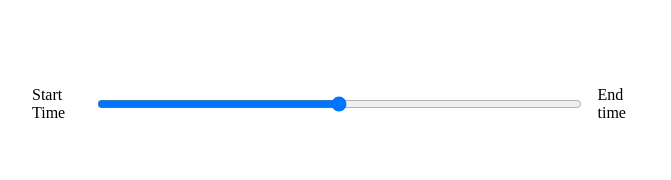
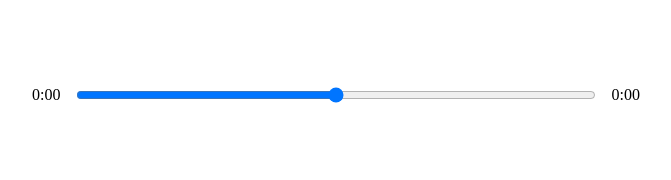
Before and after one commit to lannisterrr/react-music-player, a React (Create React App) app: page / in a window 1280 px wide. Shown: the part 410-590 px from the top of the page, without its empty margins (304-975 px from the left). Built offline with nearby package versions, Linux system fonts and the light colour scheme.

Commit message:
updateTime and play/pause

```diff
--- a/src/App.js
+++ b/src/App.js
@@ -6,10 +6,15 @@
 function App() {
   const [songs, setSongs] = useState(data());
   const [currentSong, setCurrentSong] = useState(songs[0]); // at mount show the first song in array
+  const [isPlaying, setIsPlaying] = useState(false);
   return (
     <div className="App">
       <Song currentSong={currentSong} />
-      <Player />
+      <Player
+        isPlaying={isPlaying}
+        setIsPlaying={setIsPlaying}
+        currentSong={currentSong}
+      />
     </div>
   );
 }
--- a/src/components/Player.js
+++ b/src/components/Player.js
@@ -1,4 +1,4 @@
-import React from 'react';
+import React, { useState, useRef } from 'react';
 import { FontAwesomeIcon } from '@fortawesome/react-fontawesome'; // this is kinda like components not the specific icons
 import {
   faPlay,
@@ -6,23 +6,66 @@
   faAngleRight,
 } from '@fortawesome/free-solid-svg-icons'; // the actual icon
 
-const Player = () => {
+const Player = ({ currentSong, isPlaying, setIsPlaying }) => {
+  const audioRef = useRef(null);
+  const playSongHandler = () => {
+    if (isPlaying) {
+      audioRef.current.pause();
+      setIsPlaying(!isPlaying);
+    } else {
+      audioRef.current.play();
+      setIsPlaying(!isPlaying);
+    }
+  };
+
+  const timeUpdateHandler = e => {
+    let current = e.target.currentTime;
+    let duration = e.target.duration;
+    setSongInfo({ ...songInfo, currentTime: current, duration }); // ... for previous value in object
+  };
+
+  const getTime = time => {
+    let Minutes = Math.floor(time / 60); // to get the minutes
+    let Seconds = Math.floor(time % 60);
+    if (Seconds < 10) {
+      Seconds = `0${Seconds}`;
+    }
+    return `${Minutes}:${Seconds}`;
+  };
+
+  //state
+  const [songInfo, setSongInfo] = useState({
+    currentTime: null,
+    duration: null,
+  });
+
   return (
     <div className="player-container">
       <div className="time-control">
-        <p>Start Time</p>
+        <p>{getTime(songInfo.currentTime)}</p>
         <input type="range" />
-        <p>End time</p>
+        <p>{getTime(songInfo.duration)}</p>
       </div>
       <div className="player-control">
         <FontAwesomeIcon className="skip-back" size="2x" icon={faAngleLeft} />
-        <FontAwesomeIcon className="play" size="2x" icon={faPlay} />
+        <FontAwesomeIcon
+          onClick={playSongHandler}
+          className="play"
+          size="2x"
+          icon={faPlay}
+        />
         <FontAwesomeIcon
           className="skip-forward"
           size="2x"
           icon={faAngleRight}
         />
       </div>
+      <audio
+        onTimeUpdate={timeUpdateHandler}
+        onLoadedMetadata={timeUpdateHandler}
+        ref={audioRef}
+        src={currentSong.audio}
+      ></audio>
     </div>
   );
 };
--- a/src/components/Song.js
+++ b/src/components/Song.js
@@ -3,7 +3,7 @@
 const Song = ({ currentSong }) => {
   return (
     <div className="song-container">
-      <img src={currentSong.cover} alt="image" />
+      <img src={currentSong.cover} alt="song-cover" />
       <h2>{currentSong.name}</h2>
       <h3>{currentSong.artist}</h3>
     </div>
```
